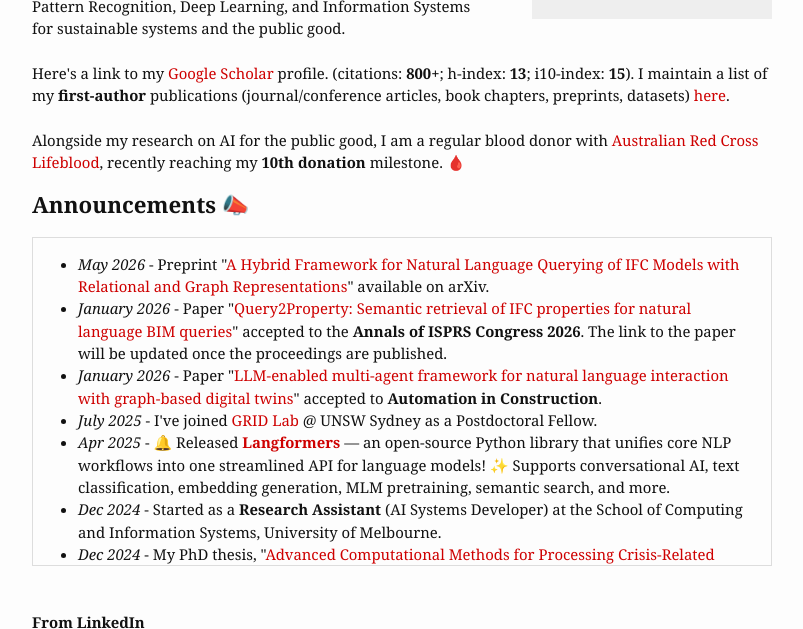
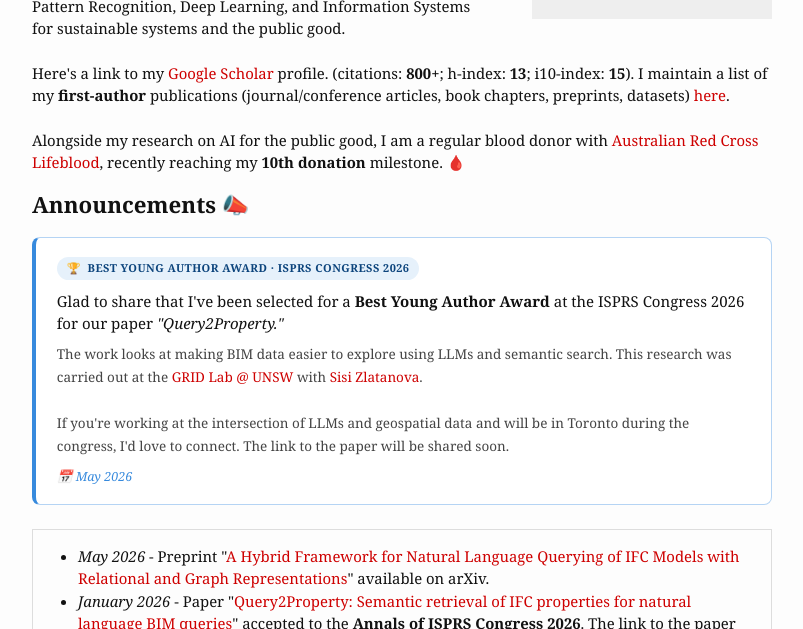
Before and after one commit to rabindralamsal/personal-site, a Jekyll site: the page built from index.html, in a window 1280 px wide and 900 px high, scrolled down 330 px, cut to the strip 0-629 px from the top of the window. Shown: the whole strip, without its empty margins (238-1041 px from the left). Built offline with Jekyll 4.4.1, drawn with Linux system fonts in a browser that asks for light colours.

Commit message:
Add announcement for Best Young Author Award
Added announcement for Best Young Author Award at ISPRS Congress 2026 with details about the research and a call to connect.

```diff
--- a/index.html
+++ b/index.html
@@ -16,6 +16,21 @@ Alongside my research on AI for the public good, I am a regular blood donor with
 </div>
 
 <h2>Announcements 📣</h2>
+
+<div style="border: 1.5px solid #B5D4F4; border-left: 4px solid #378ADD; border-radius: 8px; background: #fff; padding: 1.1rem 1.4rem 1.1rem 1.3rem; margin-bottom: 1.5rem;">
+  <div style="display:inline-flex; align-items:center; gap:6px; background:#E6F1FB; color:#0C447C; font-size:11px; font-weight:600; letter-spacing:0.04em; padding:3px 10px; border-radius:99px; margin-bottom:10px; text-transform:uppercase;">
+    🏆 &nbsp;Best Young Author Award · ISPRS Congress 2026
+  </div>
+  <p style="font-size:15px; font-weight:500; color:#111; margin:0 0 8px 0; line-height:1.5;">
+    Glad to share that I've been selected for a <strong>Best Young Author Award</strong> at the ISPRS Congress 2026 for our paper <em>"Query2Property."</em>
+  </p>
+  <p style="font-size:13.5px; color:#444; line-height:1.7; margin:0 0 10px 0;">
+    The work looks at making BIM data easier to explore using LLMs and semantic search. This research was carried out at the <a href="https://www.unsw.edu.au/arts-design-architecture/our-schools/built-environment/our-research/clusters-groups/grid">GRID Lab @ UNSW</a> with <a href="https://www.unsw.edu.au/staff/sisi-zlatanova">Sisi Zlatanova</a>.<br><br>
+    If you're working at the intersection of LLMs and geospatial data and will be in Toronto during the congress, I'd love to connect. The link to the paper will be shared soon.
+  </p>
+  <p style="font-size:12.5px; color:#378ADD; font-style:italic; margin:0;">📅 May 2026</p>
+</div>
+
 <div class="updates" style="height: 20em; overflow-y: scroll;border:1px solid #ddd; padding:15px;">
 <ul>
 <li><i>May 2026</i> - Preprint "<a href="https://arxiv.org/abs/2605.13236">A Hybrid Framework for Natural Language Querying of IFC Models with Relational and Graph Representations</a>" available on arXiv.</li>
```
